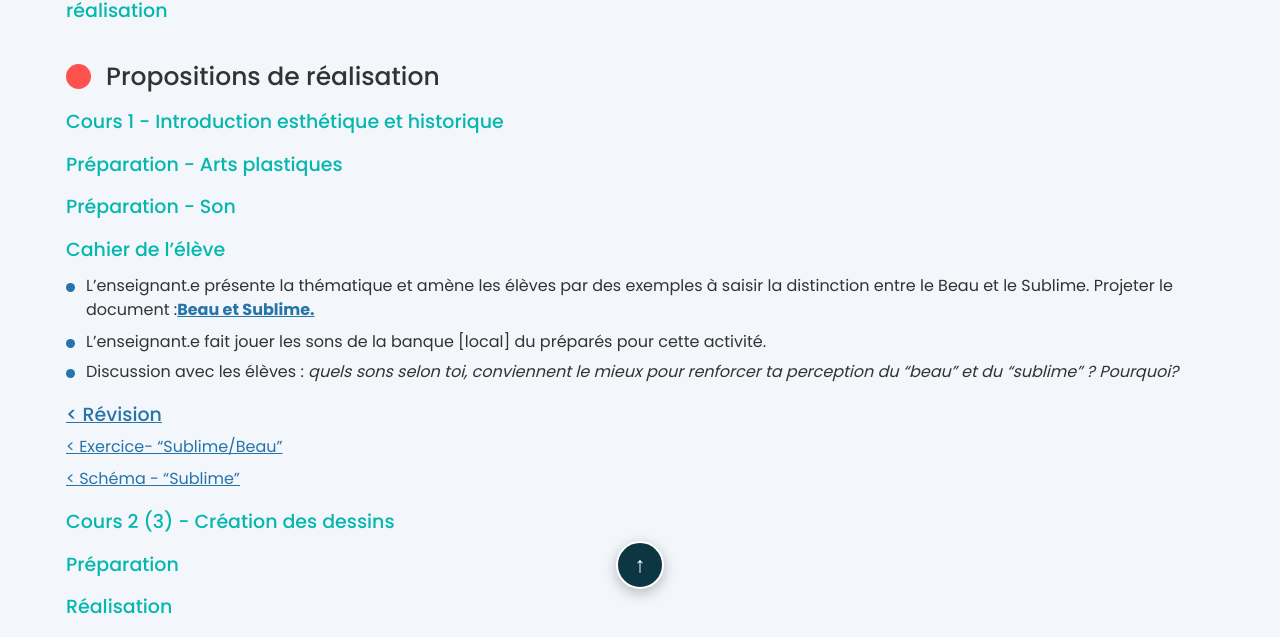
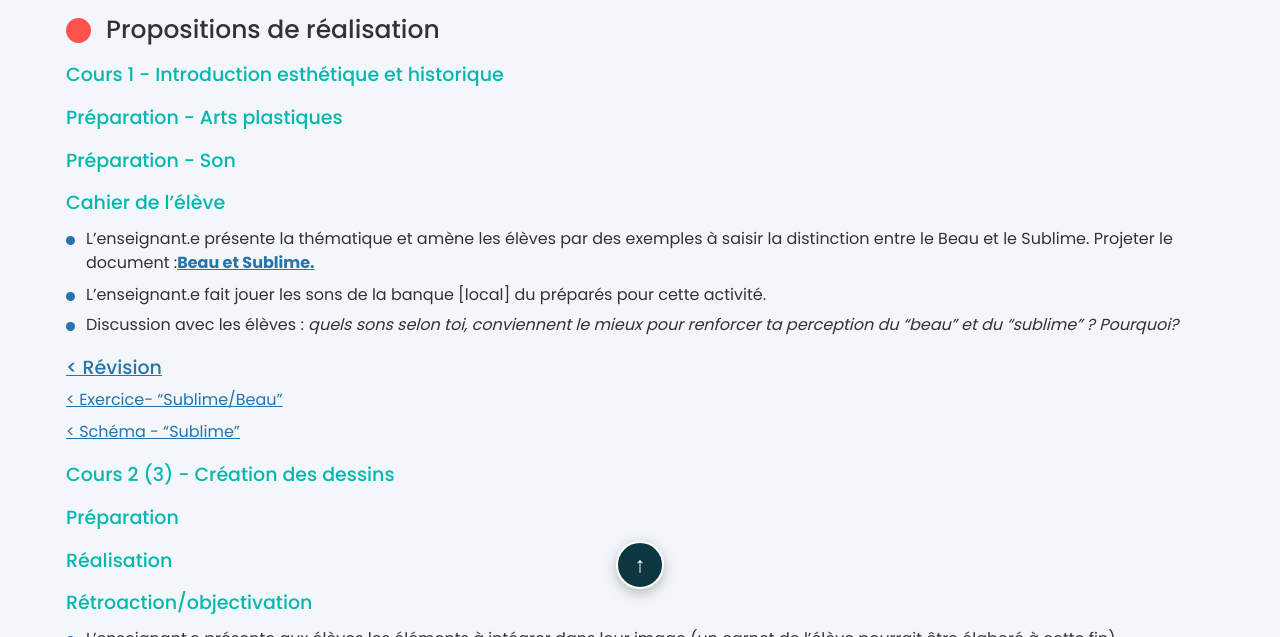
Before and after one commit to yves-fonofone/site-fonofone-revision, a Jekyll site: the page built from _activites/beau-sublime.md, in a window 1280 px wide and 900 px high, scrolled down 1659 px, cut to the strip 263-900 px from the top of the window. Built offline with Jekyll 4.4.1, drawn with Linux system fonts in a browser that asks for light colours.

Commit message:
Le Beau et le Sublime : retrait du mot isolé « réalisation », lien vers Propositions de réalisation
Co-Authored-By: Claude Opus 5.5 <noreply@anthropic.com>

```diff
--- a/_activites/beau-sublime.md
+++ b/_activites/beau-sublime.md
@@ -28,7 +28,7 @@ Comprendre les caractéristiques de l'esthétique du Sublime et les appliquer da
 
 Idéalement, les élèves auront travaillé en préalable les notions suivantes : -couleurs chaudes/froides -valeurs claires/foncées -perspective en diminution.
 
-< Propositions de réalisation
+[< Propositions de réalisation](#realisation)
 
 [< Proposition de SAÉ](../documents/2024/06/sae-beau-sublime.pdf)
 
@@ -103,9 +103,8 @@ Langage plastique :
 </div>
 </section>
 
-#### réalisation
 
-## Propositions de réalisation
+## Propositions de réalisation {#realisation}
 
 #### Cours 1 - Introduction esthétique et historique
 
```
